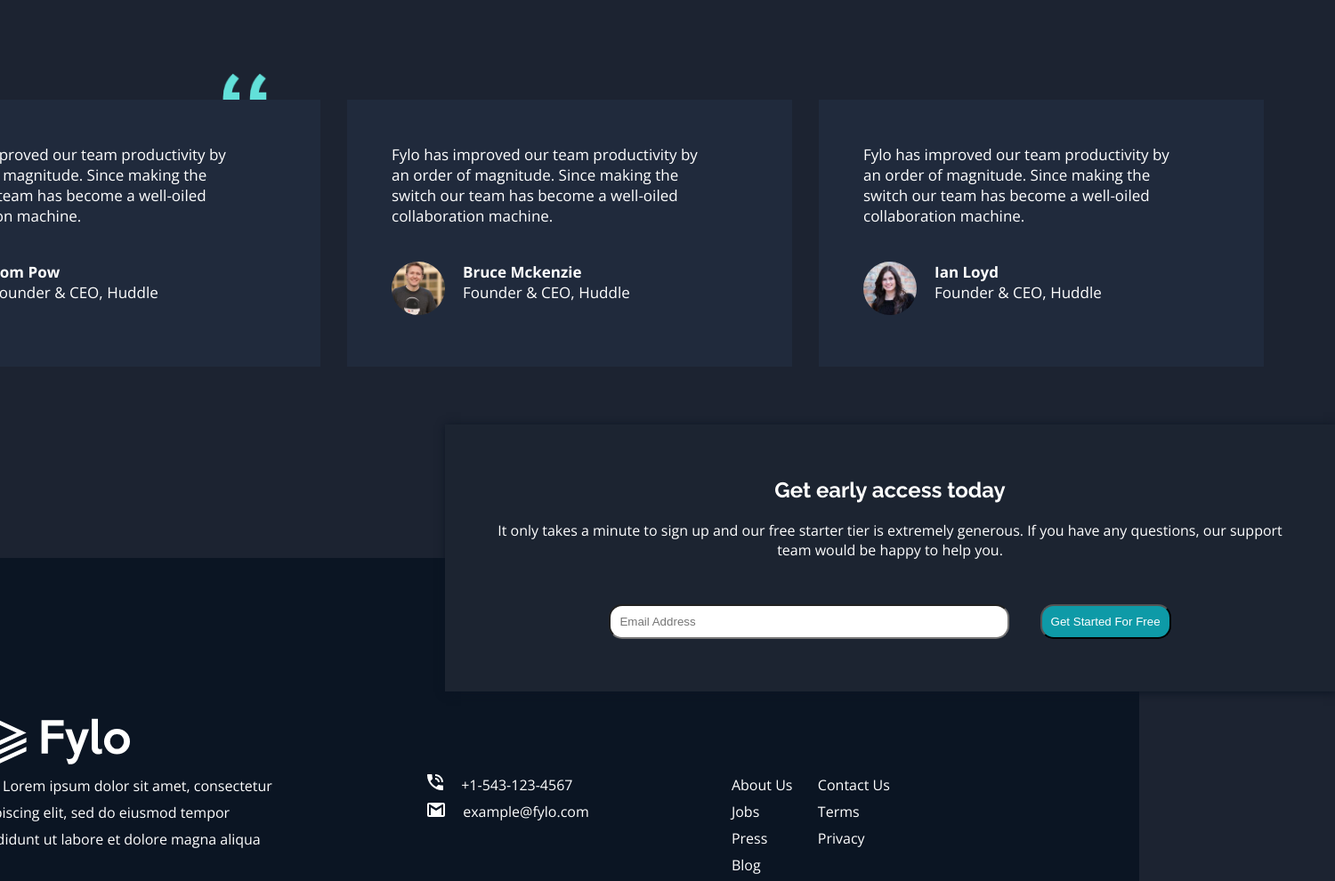
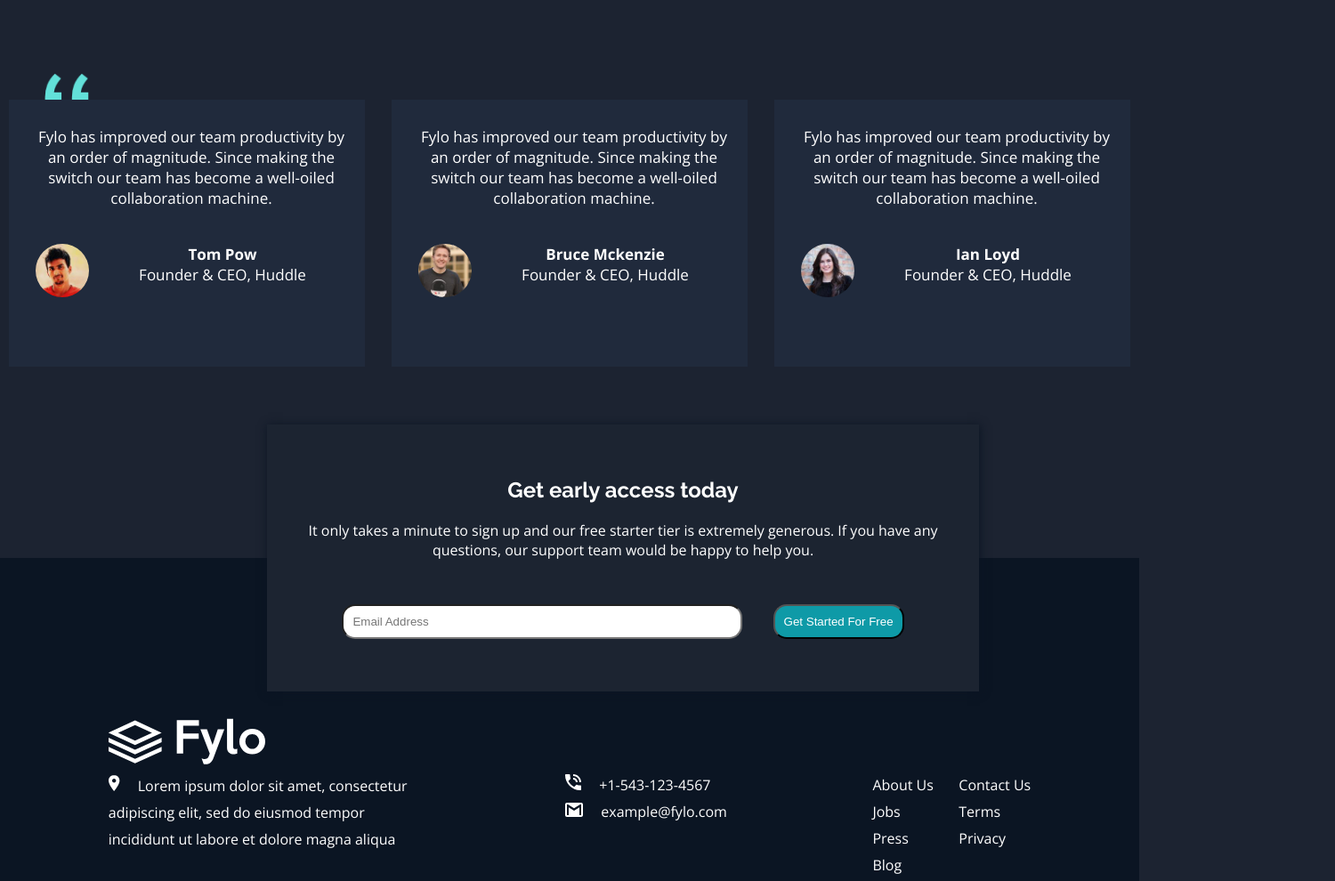
Before and after one commit to Yinkalalere/Fylo, a plain HTML site: page index.html in a window 1280 px wide. Shown: the part 2202-3192 px from the top of the page at 89% size, 1500 px wide, since content can reach past the window. Drawn offline with nearby package versions, Linux system fonts and the light colour scheme.

Commit message:
Add files via upload

```diff
--- a/index.css
+++ b/index.css
@@ -146,21 +146,22 @@ h1,h2,h3,h4 {
     background-position: center;
     background-size: contain;
     top:-20px;
-    left:250px;
+    left:50px;
     z-index:-1;
 }
 
 .blue {
-    padding:50px;
+    padding:30px;
     background-color: hsl(219, 30%, 18%);
     height:300px;
     margin:15px;
-    width:500px;
+    width:400px;
     font-size:17px;
 }
 
 .blue p{
     width:350px;
+    text-align:center;
 }
 
 #wrap {
@@ -182,10 +183,10 @@ h1,h2,h3,h4 {
     display:flex;
     flex-direction: column;
     justify-content: center;
-    width:1000px;
+    width:800px;
     height: 300px;
     margin-top: 50px;
-    margin-left: 500px;
+    margin-left: 300px;
     padding: 40px;
     background-color:hsl(217, 28%, 15%);
     box-shadow:1px 1px 10px hsl(216, 53%, 9%);
@@ -246,7 +247,6 @@ h1,h2,h3,h4 {
 
 #shrink{
     margin-top:140px;
-    margin-left:-150px;
 }
 
 #shrink p{
--- a/index.html
+++ b/index.html
@@ -160,12 +160,6 @@
           <li>Privacy</li>
         </ul>
       </div>
-      <div>
-        <!-- <p class="attribution">
-           Challenge by <a href="https://www.frontendmentor.io?ref=challenge" target="_blank">Frontend Mentor</a>.
-           Coded by <a href="#">Yinkalalere</a>.
-         </p> -->
-       </div>
   </div>
 </footer>
 </body>
```
